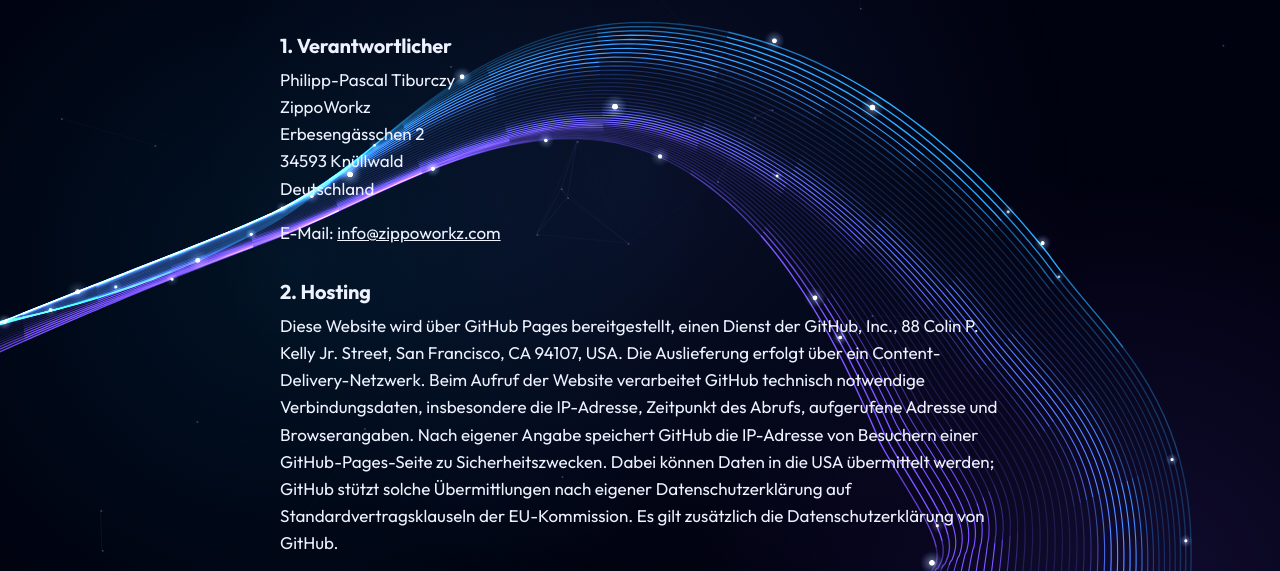
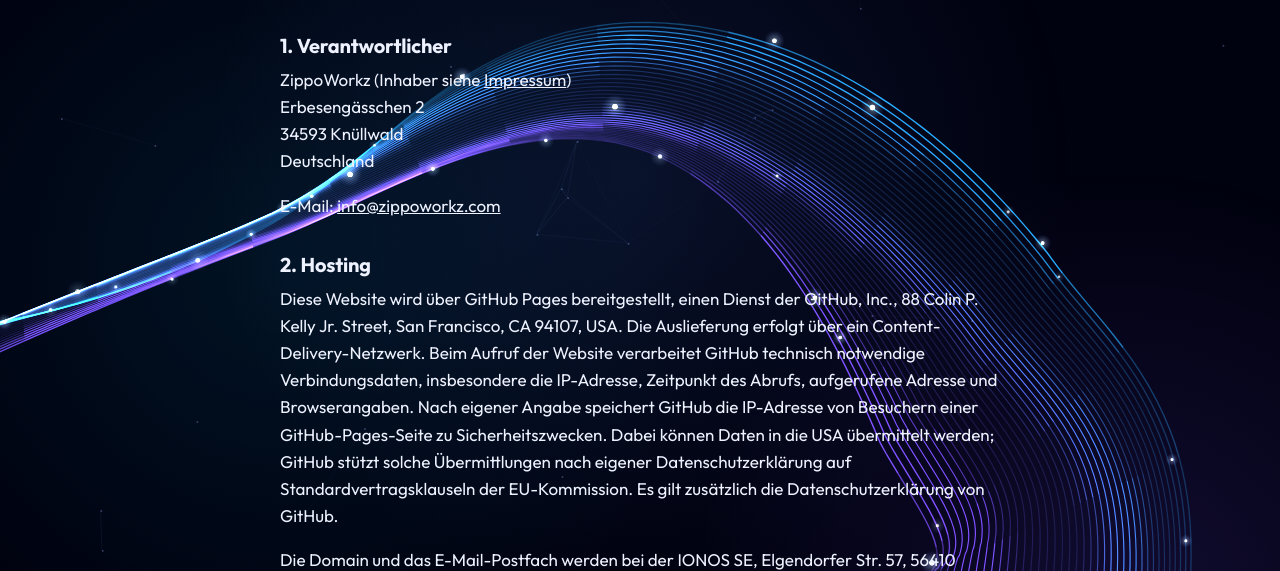
Before and after one commit to zippotv1337-code/zippoworkz-site, a plain HTML site: page datenschutz.html in a window 1280 px wide. Shown: the part 228-799 px from the top of the page. Drawn offline with Linux system fonts and the light colour scheme; animation ran at ten frames a second.

Commit message:
fix(legal): keep owner name only in Impressum and Widerruf (#26)
Datenschutz and AGB now name the business and refer to the Impressum.
Draft until reviewed by a lawyer.


Claude-Session: https://claude.ai/code/session_01NnAXHNFwQLB6USa2swwiWE

Co-authored-by: philipp <philipp@zippoworkz.com>
Co-authored-by: Claude Opus 5.5 <noreply@anthropic.com>

```diff
--- a/datenschutz.html
+++ b/datenschutz.html
@@ -39,8 +39,7 @@
 
 <h2>1. Verantwortlicher</h2>
 <address>
-Philipp-Pascal Tiburczy<br>
-ZippoWorkz<br>
+ZippoWorkz (Inhaber siehe <a href="impressum">Impressum</a>)<br>
 Erbesengässchen 2<br>
 34593 Knüllwald<br>
 Deutschland
```
Also changed, not shown: nutzungsbedingungen.html (+1 -1 lines), 1 other file.
